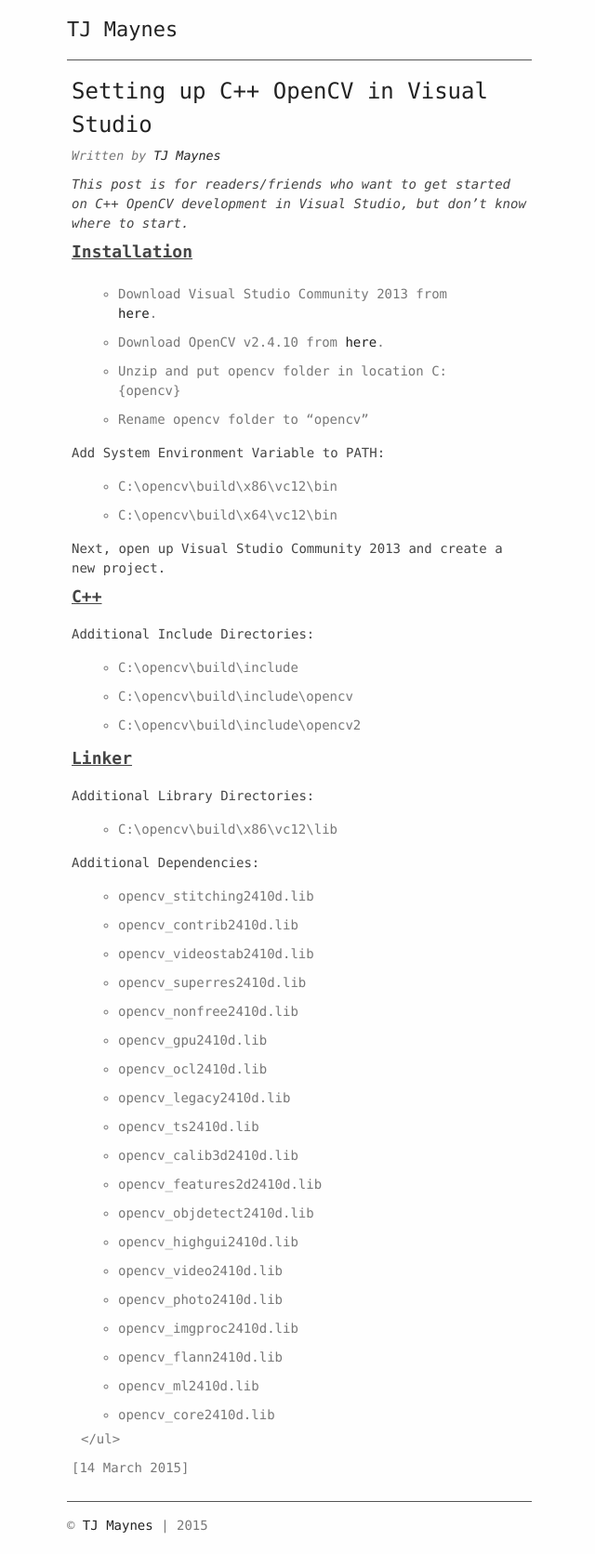
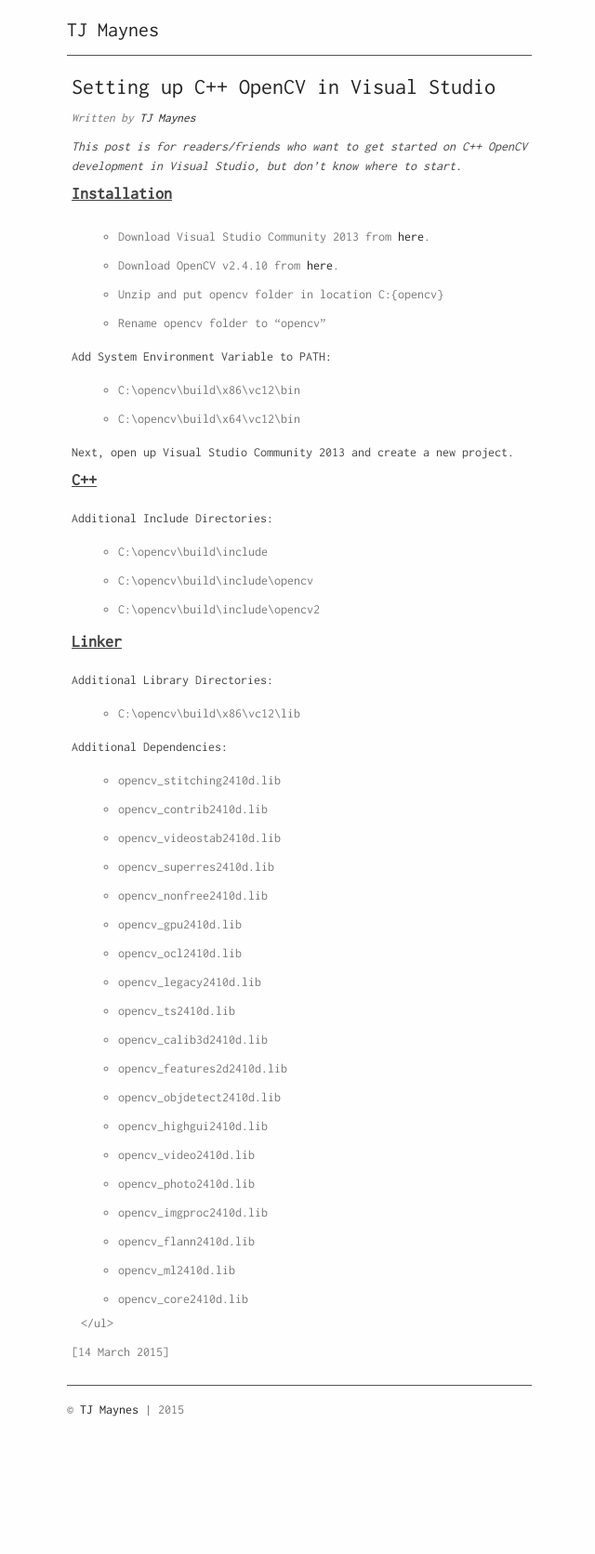
Before and after one commit to embaron/tjmaynes.github.io, a Jekyll site: the page built from _posts/2015-03-14-Setup-OpenCV-In-Visual-Studio.md, in a window 1280 px wide. Shown: the whole page at 93% size, without its empty margins (318-958 px from the left). Built offline with Jekyll 4.4.1, drawn with Linux system fonts in a browser that asks for light colours; after the commit the page ends 1547 px from its top, so only the background shows below that.

Commit message:
added inconsolata

```diff
--- a/_includes/main.css
+++ b/_includes/main.css
@@ -1,3 +1,13 @@
+@font-face {
+    font-family: 'Inconsolata';
+    src: url('/font/Inconsolata-webfont.eot');
+    src: url('/font/Inconsolata-webfont.eot?#iefix') format('embedded-opentype'),
+    url('/font/Inconsolata-webfont.woff') format('woff'),
+    url('/font/Inconsolata-webfont.ttf') format('truetype'),
+    url('/font/Inconsolata-webfont.svg#InconsolataMedium') format('svg');
+    font-weight: normal;
+    font-style: normal;
+}
 *{
     padding:0px;
     margin:0px;
@@ -23,14 +33,13 @@ time, mark, audio, video {
 }
 body {
     padding:20px;
-    font:14px/1.5 "Lucida Sans Typewriter", "Lucida Console", Monaco, monospace;
+    font:14px/1.5 "Inconsolata", "Lucida Sans Typewriter", "Lucida Console", Monaco, monospace;
     color:#777;
     font-weight:300;
     background:#fefefe;
 }
 h1, h2 {
     color:#444;
-    margin:0 0 20px;
     line-height:1.1;
 }
 h1 {
@@ -147,6 +156,9 @@ section {
 .post-content {
     padding:10px 0 10px 0;
 }
+.post-content h1, .post-content h2 {
+    margin: 0 0 20px;
+}
 .post-content ul{
     list-style-type:circle;
     padding:0px 10px;
@@ -175,5 +187,4 @@ section {
 .post-content p a, #about a {
     background: yellow;
 }
-
 {% include pygment_trac.css %}
```
Also changed, not shown: font/Inconsolata-webfont.ttf (added), font/Inconsolata-webfont.woff (added), 3 other files.
